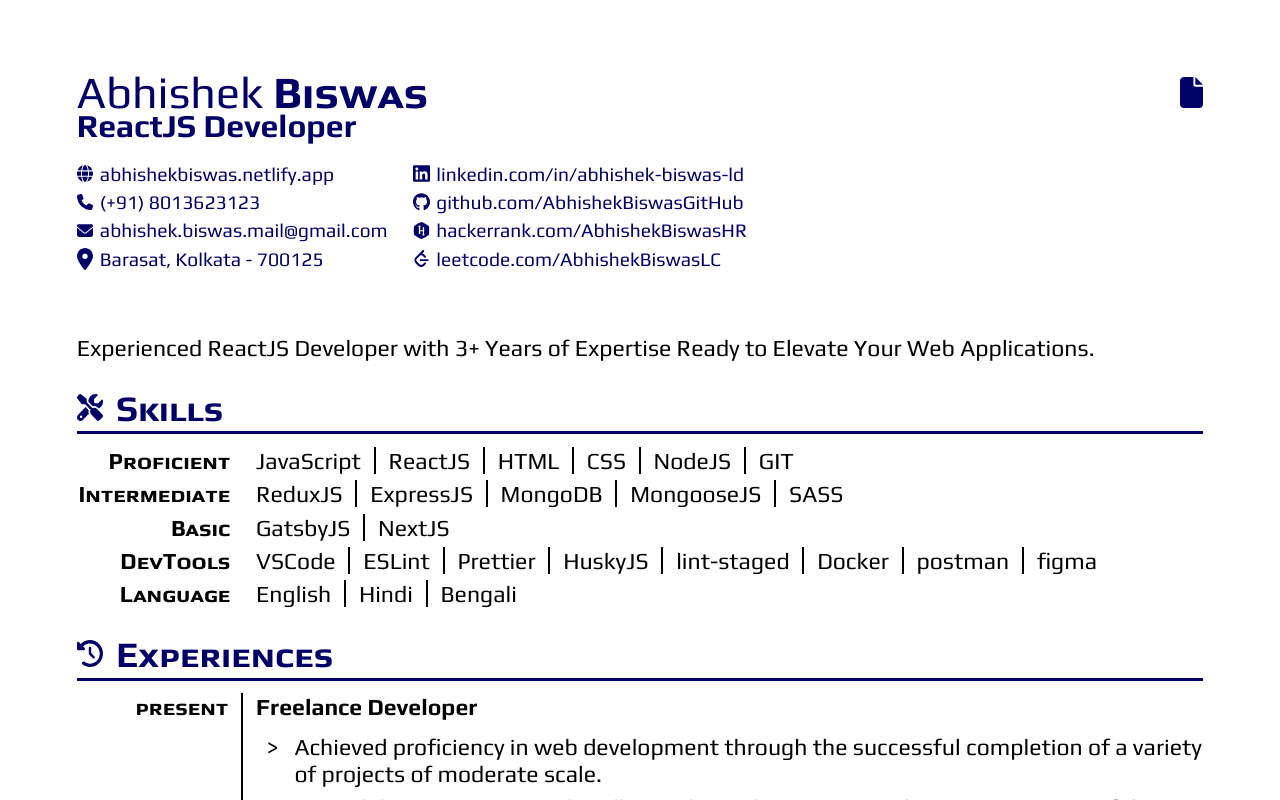
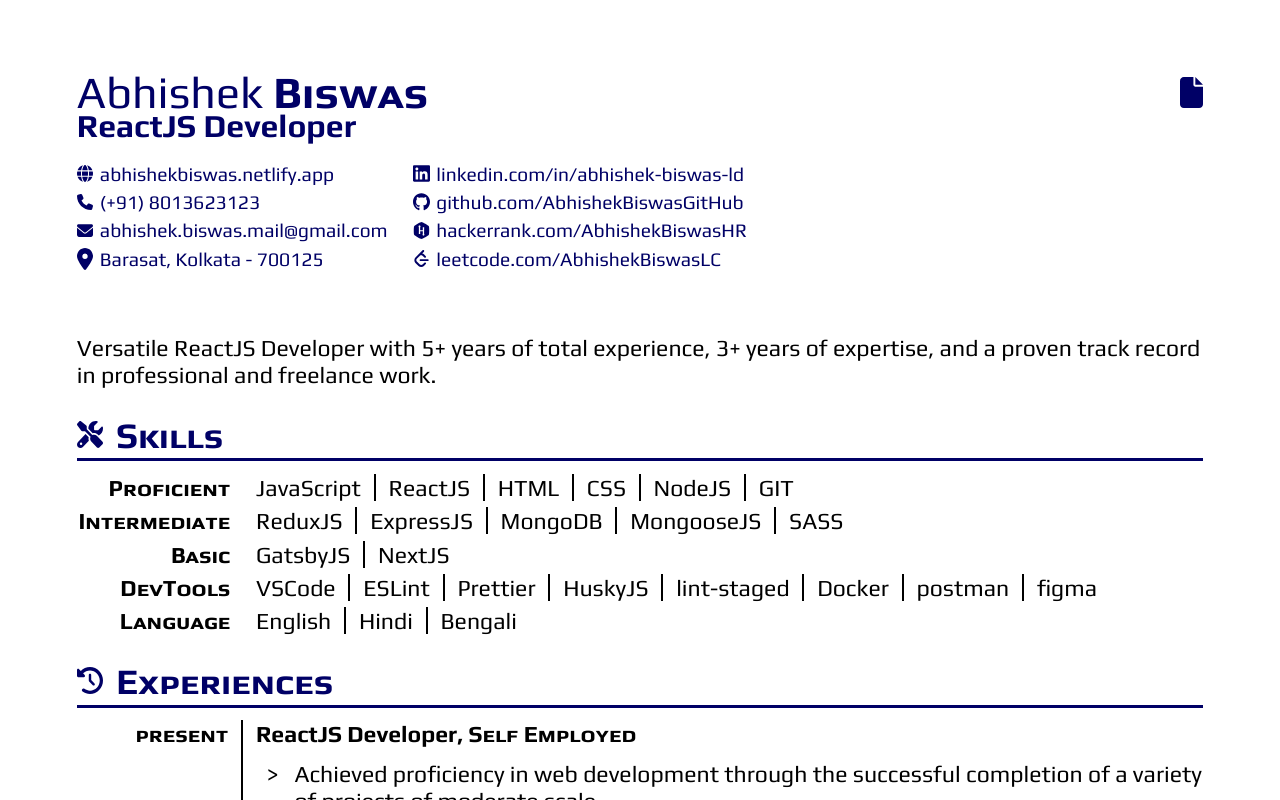
Before and after one commit to AbhishekBiswasGitHub/resume, a React (Vite) app: page / in a window 1280 px wide. Shown: the top 800 px of the page. Built offline with nearby package versions, Linux system fonts and the light colour scheme.

Commit message:
[UPDATE] Experiences

```diff
--- a/src/components/main/components/experiences/components/Title.jsx
+++ b/src/components/main/components/experiences/components/Title.jsx
@@ -8,6 +8,7 @@ const Title = ({ role, employer }) => {
       <span className="role">{role}</span>
       {employer ? ", " : ""}
       {employer ? (
+        employer.url ? (
           <a
             className="employer"
             href={employer.url}
@@ -16,6 +17,11 @@ const Title = ({ role, employer }) => {
           >
             {employer.name}
           </a>
+        ) : (
+          <span className="employer">
+            {employer.name}
+          </span>
+        )
       ) : null}
     </p>
   );
--- a/src/data/data.json
+++ b/src/data/data.json
@@ -56,9 +56,12 @@
     "pdf": "abhishekbiswas.onrender.com/api/resume"
   },
   "main": {
-    "intro": "Experienced ReactJS Developer with 3+ Years of Expertise Ready to Elevate Your Web Applications.",
+    "intro": "Versatile ReactJS Developer with 5+ years of total experience, 3+ years of expertise, and a proven track record in professional and freelance work.",
     "skillCategories": [
-      { "category": "expert", "skills": [] },
+      {
+        "category": "expert",
+        "skills": []
+      },
       {
         "category": "proficient",
         "skills": [
@@ -163,8 +166,11 @@
         ]
       },
       {
-        "role": "Freelance Developer",
-        "employer": null,
+        "role": "ReactJS Developer",
+        "employer": {
+          "name": "Self Employed",
+          "url": ""
+        },
         "period": {
           "start": "aug 2021",
           "end": "present"
```
Lines whose indentation alone changed are shown as unchanged.
